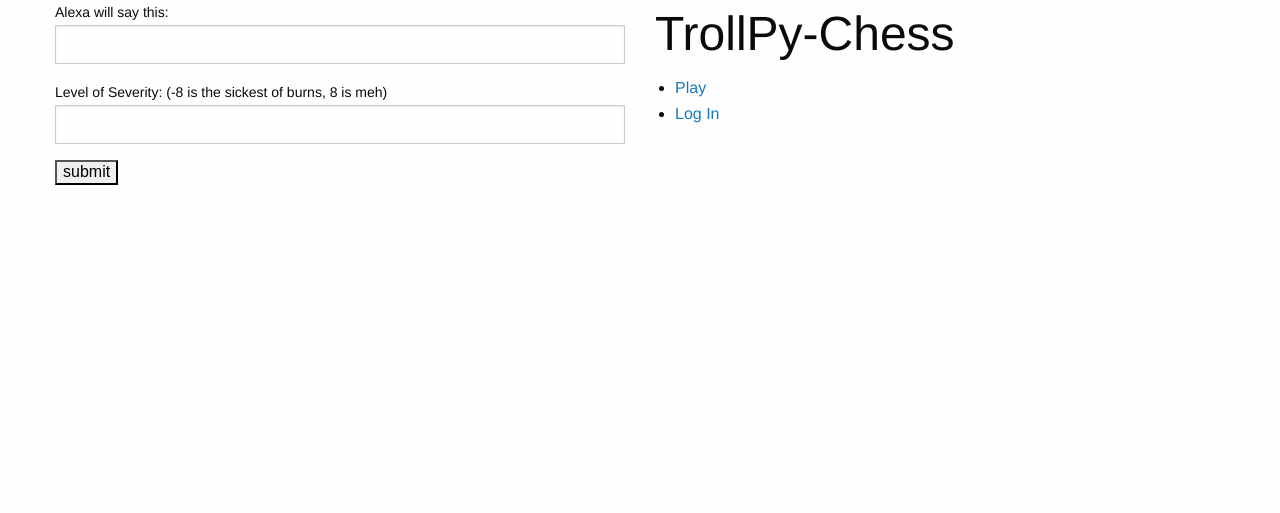
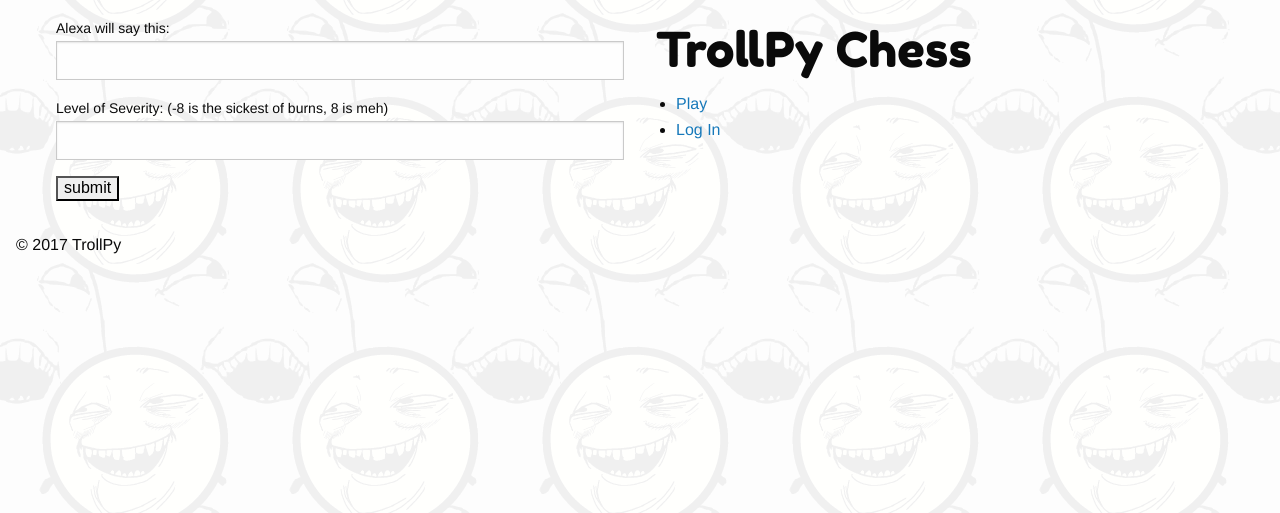
Before and after one commit to JoeyDeRosa/TrollPy, a Python web app: template trollpy/templates/add_smack.jinja2 in a window 1280 px wide. Shown: the top 513 px of the page. Run offline with Jinja, Linux system fonts and the light colour scheme; the template is opened without the code that fills it, so the values that code supplies are empty; some libraries are stand-ins or nearby versions.

Commit message:
front end tweaking

```diff
--- a/trollpy/static/css/chessboard.css
+++ b/trollpy/static/css/chessboard.css
@@ -36,14 +36,14 @@
 
 /* white square */
 .white-1e1d7 {
-  background-color: #f0d9b5;
-  color: #b58863;
+  background-color: #b5caf0;
+  color: #6378b5;
 }
 
 /* black square */
 .black-3c85d {
-  background-color: #b58863;
-  color: #f0d9b5;
+  background-color: #6378b5;
+  color: #b5caf0;
 }
 
 /* highlighted square */
--- a/trollpy/static/css/foundation.css
+++ b/trollpy/static/css/foundation.css
@@ -30,7 +30,8 @@ html {
      * Remove the margin in all browsers (opinionated).
      */
 body {
-  margin: 0; }
+  margin: 0;
+}
 
 /**
      * Add the correct display in IE 9-.
@@ -438,6 +439,7 @@ body {
   margin: 0;
   padding: 0;
   background: #fefefe;
+  background-image: url("/static/img/troll-pattern.png");
   font-family: "Helvetica Neue", Helvetica, Roboto, Arial, sans-serif;
   font-weight: normal;
   line-height: 1.5;
@@ -1303,8 +1305,7 @@ h3,
 h4,
 h5,
 h6 {
-  font-family: "Helvetica Neue", Helvetica, Roboto, Arial, sans-serif;
-  font-style: normal;
+  font-family: 'Fredoka One', cursive;  font-style: normal;
   font-weight: normal;
   color: inherit;
   text-rendering: optimizeLegibility; }
--- a/trollpy/templates/layout.jinja2
+++ b/trollpy/templates/layout.jinja2
@@ -5,6 +5,7 @@
     <meta http-equiv="x-ua-compatible" content="ie=edge">
     <meta name="viewport" content="width=device-width, initial-scale=1.0">
     <title>{% block title %}Chess{% endblock %} - TrollPy</title>
+    <link href="https://fonts.googleapis.com/css?family=Fredoka+One" rel="stylesheet">
     <link rel="stylesheet" href="/static/css/foundation.css">
     <link rel="stylesheet" href="/static/css/app.css">
     <link rel="stylesheet" href="/static/css/chessboard.css">
@@ -16,11 +17,11 @@
 <body>
 
     <div class="row">
-        <div class="medium-6 columns">
+        <div class="medium-6 columns card-section">
             {% block body %}{% endblock %}
         </div>
-        <nav class="medium-6 columns">
-            <h1>TrollPy-Chess</h1>
+        <nav class="medium-6 columns card-section">
+            <h1>TrollPy Chess</h1>
             <ul>
                 <li>
                     <a href="{{ request.route_url('home') }}">Play</a>
@@ -41,6 +42,9 @@
         </nav>
     </div>
 
+    <footer class="footer card-section">
+        &copy; <script>document.write(new Date().getFullYear())</script> TrollPy
+    </footer>
 
 
     <script src="/static/js/vendor/what-input.js"></script>
```
Also changed, not shown: trollpy/templates/home.jinja2 (+11 -2 lines), trollpy/static/img/troll-pattern.png (added).
